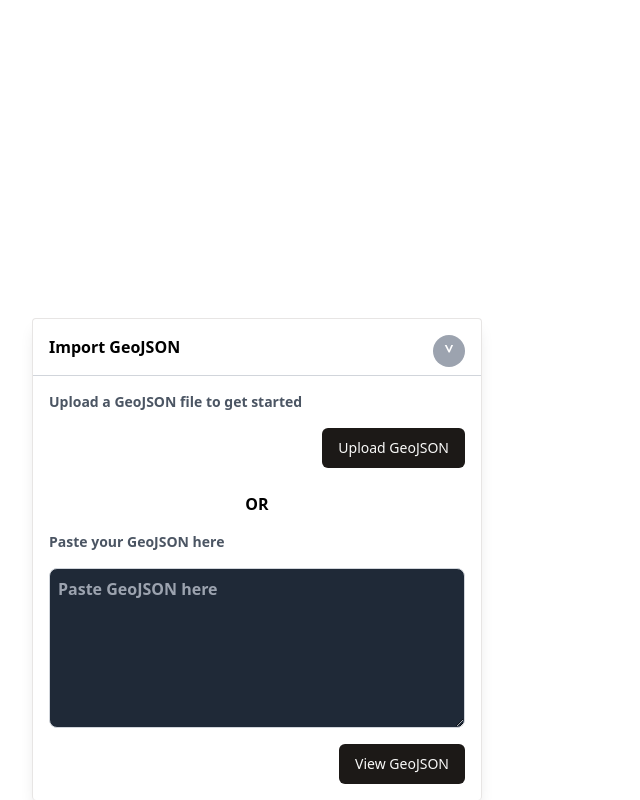
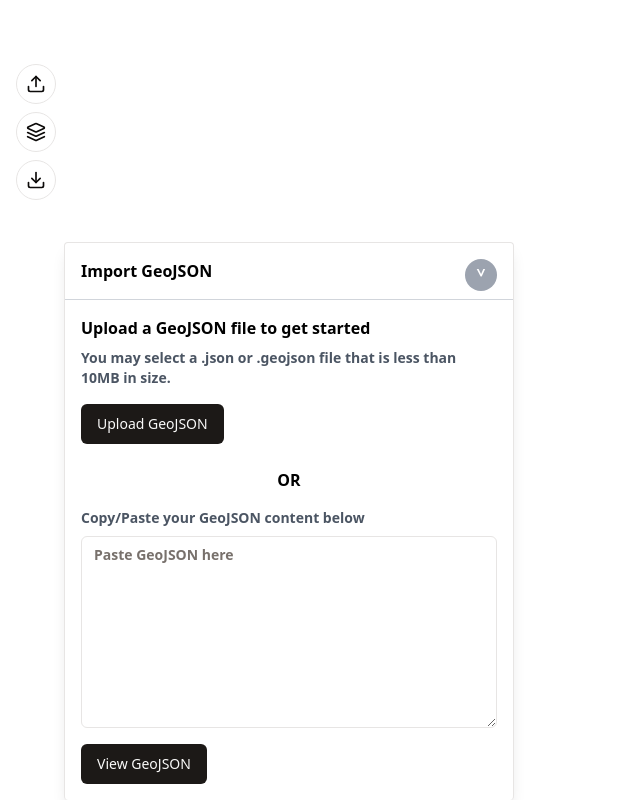
Before and after one commit to bishalspkt/geojson-app, a React (Vite) app: page / in a window 1280 px wide. Shown: the whole page, without its empty margins (0-640 px from the left). Built offline with nearby package versions, Linux system fonts and the light colour scheme; no server answers.

Commit message:
feat: refactor and make more reacty

```diff
--- a/src/App.tsx
+++ b/src/App.tsx
@@ -1,5 +1,5 @@
 import './App.css'
-import { Map } from './components/map/'
+import { Map, MapLabel } from './components/map/'
 import { MapControls } from './components/map-controls'
 import { useState } from 'react'
 
@@ -8,7 +8,8 @@ function App() {
 
   return <>
     <Map uploadedGeoJSON={geoJSON}/>
-    <MapControls setGeoJSON={setGeoJSON as (geojson: Record<string, unknown>) => void} />
+    <MapLabel/>
+    <MapControls setGeoJSON={setGeoJSON} />
   </>
 }
 
--- a/src/components/map-controls/map-controls.tsx
+++ b/src/components/map-controls/map-controls.tsx
@@ -1,45 +1,45 @@
-import { useRef, useState } from "react";
-import { UploadGeoJSONButton } from ".";
-import { Button } from "../ui/button";
+import { useState } from "react";
+import UploadGeoJSONButton from "./upload-geojson.js";
+import PasteGeoJSONForm from "./paste-geojson.js";
+import { Button } from "../ui/button.js";
+import { Download, Layers, Upload } from "lucide-react";
 
 interface UploadGeoJSONButtonProps {
-    setGeoJSON: (geoJSON: Record<string, unknown>) => void; // Update the type of geoJSON
-}
-
-function handleViewGeoJsonClick(textareaRef: HTMLTextAreaElement): GeoJSON.GeoJSON {
-    const geojson = JSON.parse(textareaRef.value);
-    return geojson;
+    setGeoJSON: React.Dispatch<React.SetStateAction<Record<string, unknown> | undefined>> // Update the type of geoJSON
 }
 
 export default function MapControls({ setGeoJSON }: UploadGeoJSONButtonProps) {
     const title = "Import GeoJSON";
-    const [minimized, setMinimized] = useState(false);
-    const geojsonTextareRef = useRef<HTMLTextAreaElement>(null);
-    const handleMinimize = () => {
-        setMinimized(!minimized);
+    const [uploadMinimized, setUploadMinimized] = useState(false);
+    const [layersMinimized, setLayersMinimized] = useState(false);
+
+    const toggleUploadMinimize = () => {
+        setUploadMinimized(!uploadMinimized);
     };
+
+    const toggleLayersMinimize = () => {
+        setLayersMinimized(!layersMinimized);
+    }
 
     return (
         <>
-            <div className="fixed bottom-0 mx-8 rounded sm:w-[450px] w-[300px] text-black font-semibold bg-white shadow-lg border border-b-0">
-                <div className="flex border-b border-gray-300 px-4 py-2 my-2 gap-2 hover:cursor-pointer" onClick={handleMinimize}>
+        <div className="fixed top-16 left-4 flex flex-col gap-2">
+        <Button variant="outline" size="icon" className="rounded-3xl" onClick={toggleUploadMinimize}><Upload className="h-5 w-5"/></Button>
+        <Button variant="outline" size="icon" className="rounded-3xl" onClick={toggleLayersMinimize}><Layers className="h-5 w-5"/></Button>
+        <Button variant="outline" size="icon" className="rounded-3xl"><Download className="h-5 w-5"/></Button>
+            </div>
+            <div className="fixed left-8 bottom-0 mx-8 rounded sm:w-[450px] w-[300px] text-black font-semibold bg-white shadow-lg border border-b-0">
+                <div className="flex border-b border-gray-300 px-4 py-2 my-2 gap-2 hover:cursor-pointer" onClick={toggleUploadMinimize}>
                     <p>{title}</p>
-                    <a className={`bg-gray-400 h-8 w-8 text-white rounded-2xl ${minimized ? '' : 'rotate-180'} ml-auto leading-10`}> ^ </a>
+                    <a className={`bg-gray-400 h-8 w-8 text-white rounded-2xl ${uploadMinimized ? '' : 'rotate-180'} ml-auto leading-10`}> ^ </a>
                 </div>
-                {!minimized && (
+                {!uploadMinimized && (
                     <>
                         <div className="flex flex-col gap-2 px-4 py-2 text-left">
-                            <p className="text-gray-600 text-sm">Upload a GeoJSON file to get started</p>
-                            <div className="py-2 ml-auto">
-                                <UploadGeoJSONButton setGeoJSON={setGeoJSON} />
-                            </div>
+                            <UploadGeoJSONButton setGeoJSON={setGeoJSON} />
+
                             <p className="text-l text-bold my-2 mx-auto">OR</p>
-                            <p className="text-gray-600 text-sm">Paste your GeoJSON here</p>
-                            <h3></h3>
-                            <textarea className="border border-gray-300 text-white rounded-lg p-2 h-40 bg-gray-800" placeholder="Paste GeoJSON here" ref={geojsonTextareRef}/>
-                                <div className="py-2 ml-auto">
-                                    <Button onClick={() => handleViewGeoJsonClick(geojsonTextareRef.current!!)}>View GeoJSON</Button>
-                                </div>
+                            <PasteGeoJSONForm setGeoJSON={setGeoJSON} />
                         </div>
                     </>
                 )}
--- /dev/null
+++ b/src/components/map-controls/paste-geojson.tsx
@@ -0,0 +1,31 @@
+import { useRef } from "react";
+import { Button } from "../ui/button";
+import { Textarea } from "../ui/textarea";
+
+
+
+export default function PasteGeoJSONForm({setGeoJSON}: {setGeoJSON: React.Dispatch<React.SetStateAction<Record<string, unknown> | undefined>>}) {
+    const geojsonTextareRef = useRef<HTMLTextAreaElement>(null);
+
+    const handleViewGeoJsonClick = () => {
+        const geojsonStr = geojsonTextareRef.current?.value;
+        if (!geojsonStr) {
+            return;
+        }
+
+        console.log("MapControls: Calling setGeoJSON")
+        const json = JSON.parse(geojsonStr);
+        setGeoJSON(json);
+    }
+
+    return (
+        <>
+            <p className="text-gray-600 text-sm">Copy/Paste your GeoJSON content below</p>
+
+            <Textarea className="h-48" placeholder="Paste GeoJSON here" ref={geojsonTextareRef} />
+            <div className="py-2 mr-auto">
+                <Button onClick={handleViewGeoJsonClick}>View GeoJSON</Button>
+            </div>
+        </>
+    )
+}
--- a/src/components/map-controls/upload-geojson.tsx
+++ b/src/components/map-controls/upload-geojson.tsx
@@ -1,6 +1,5 @@
 import { useRef } from "react";
 import { Button } from "../ui/button";
-import { Dialog, DialogClose, DialogContent, DialogDescription, DialogHeader, DialogTitle, DialogTrigger } from "../ui/dialog"
 interface UploadGeoJSONButtonProps {
     setGeoJSON: (geoJSON: Record<string, unknown>) => void; // Update the type of geoJSON
 }
@@ -47,26 +46,16 @@ export default function UploadGeoJSONButton({ setGeoJSON }: UploadGeoJSONButtonP
 
     return (
         <>
-            <Dialog>
-                <DialogTrigger asChild>
-                    <Button>Upload GeoJSON</Button>
-                </DialogTrigger>
-                <DialogContent>
-                    <DialogHeader>
-                        <DialogTitle>Upload your GeoJSON</DialogTitle>
-                        <DialogDescription>
-                            You may select a .json or .geojson file that is less than 10MB in size.
-                        </DialogDescription>
-                    </DialogHeader>
-                    <Button className="mr-auto mt-4" onClick={() => fileUploadRef.current?.click()}>Upload</Button>
-                    <input
-                        ref={fileUploadRef}
-                        type="file"
-                        className="hidden"
-                        onChange={handleFileChange} />
-                </DialogContent>
-                <DialogClose ref={dialogCloseRef} />
-            </Dialog>
+            <p>Upload a GeoJSON file to get started</p>
+            <p className="text-gray-600 text-sm">You may select a .json or .geojson file that is less than 10MB in size.</p>
+            <div className="py-2 mr-auto">
+                <Button onClick={() => fileUploadRef.current?.click()}>Upload GeoJSON</Button>
+            </div>
+            <input
+                ref={fileUploadRef}
+                type="file"
+                className="hidden"
+                onChange={handleFileChange} />
         </>
     );
 }
--- a/src/components/map/index.tsx
+++ b/src/components/map/index.tsx
@@ -1,3 +1,3 @@
 import Map from './map'
-
-export { Map }
+import MapLabel from './map-label'
+export { Map, MapLabel }
--- /dev/null
+++ b/src/components/map/map-label.tsx
@@ -0,0 +1,5 @@
+export default function MapLabel() {
+    return (
+            <h2 className="fixed top-2 left-2 text-white text-lg text-gray-800 text-shadow">GeoJSON.app</h2>
+    )
+}
```
